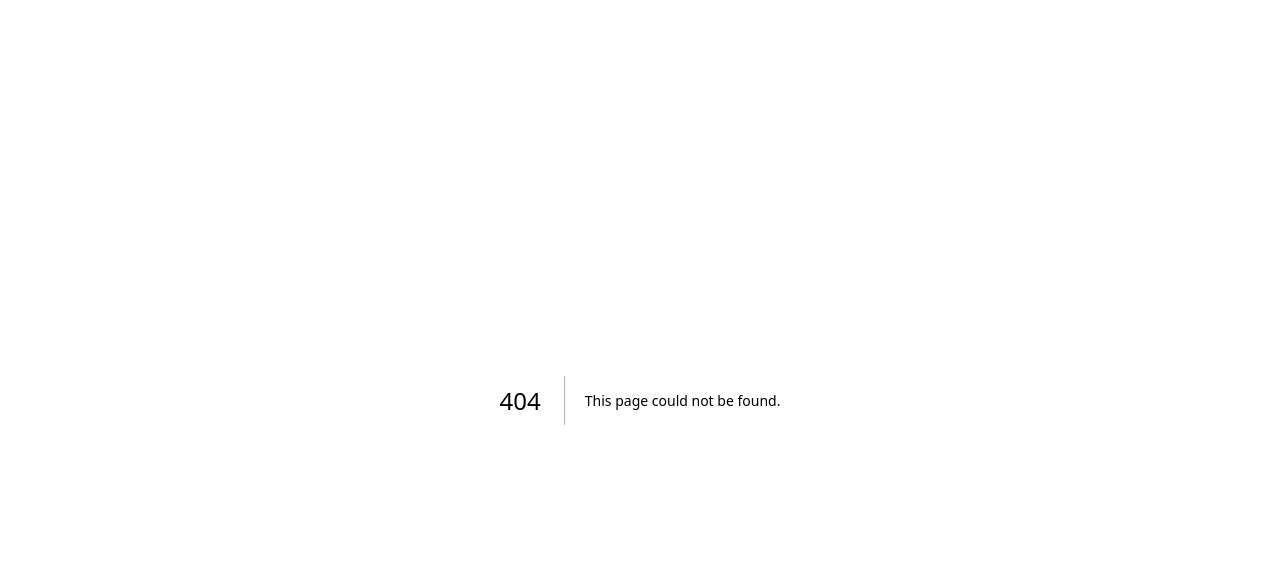
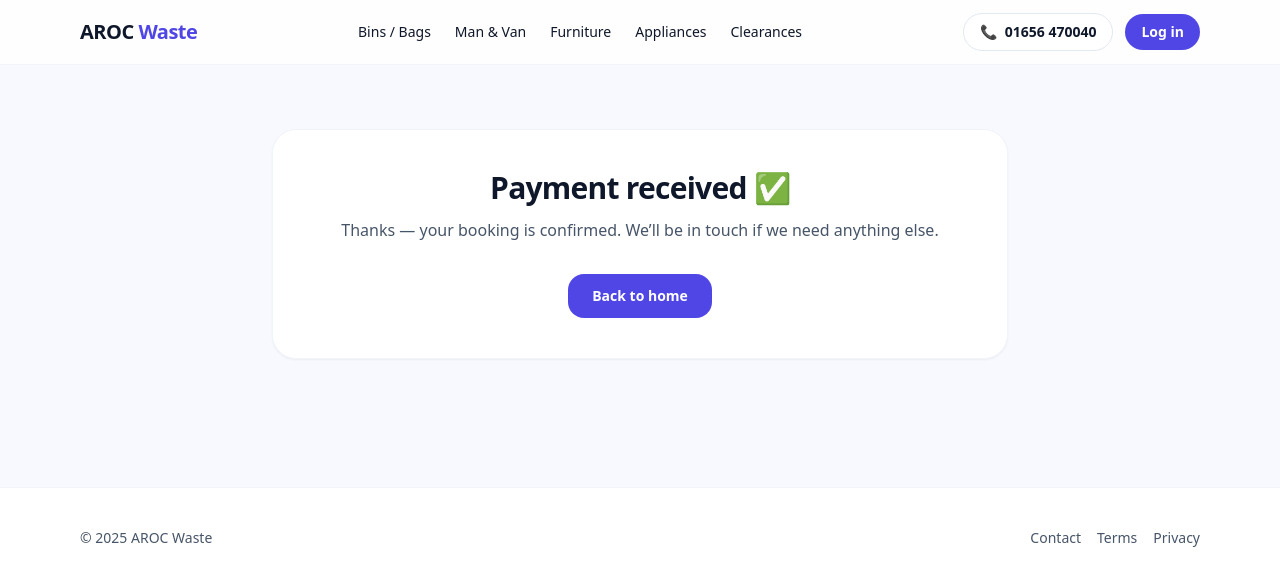
Before and after one commit to othomas555/arocwaste, a Next.js app: page /success in a window 1280 px wide. Before the commit this address had no page. Shown: the top 586 px of the page. Built offline with nearby package versions, Linux system fonts and the light colour scheme.

Commit message:
Create success.js

```diff
--- /dev/null
+++ b/pages/success.js
@@ -0,0 +1,29 @@
+import Layout from "../components/layout";
+import Link from "next/link";
+
+export default function Success() {
+  return (
+    <Layout>
+      <div className="bg-[#f7f9ff]">
+        <div className="mx-auto max-w-3xl px-4 py-16">
+          <div className="rounded-3xl border border-slate-100 bg-white p-10 shadow-sm text-center">
+            <h1 className="text-3xl font-extrabold tracking-tight text-slate-900">
+              Payment received ✅
+            </h1>
+            <p className="mt-3 text-slate-600">
+              Thanks — your booking is confirmed. We’ll be in touch if we need anything else.
+            </p>
+            <div className="mt-8">
+              <Link
+                href="/"
+                className="inline-flex items-center justify-center rounded-2xl bg-indigo-600 px-6 py-3 text-sm font-semibold text-white hover:opacity-90"
+              >
+                Back to home
+              </Link>
+            </div>
+          </div>
+        </div>
+      </div>
+    </Layout>
+  );
+}
```
